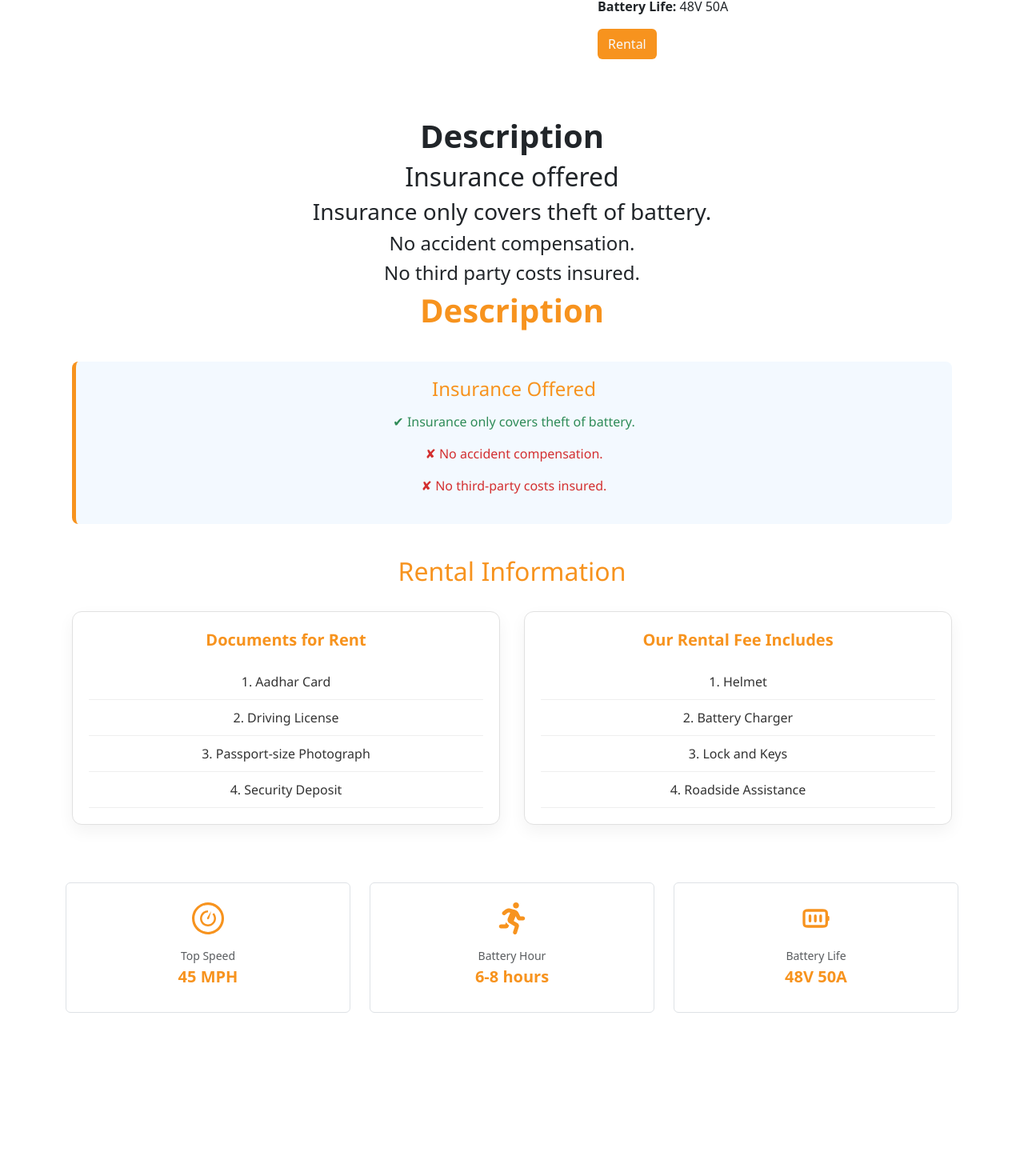
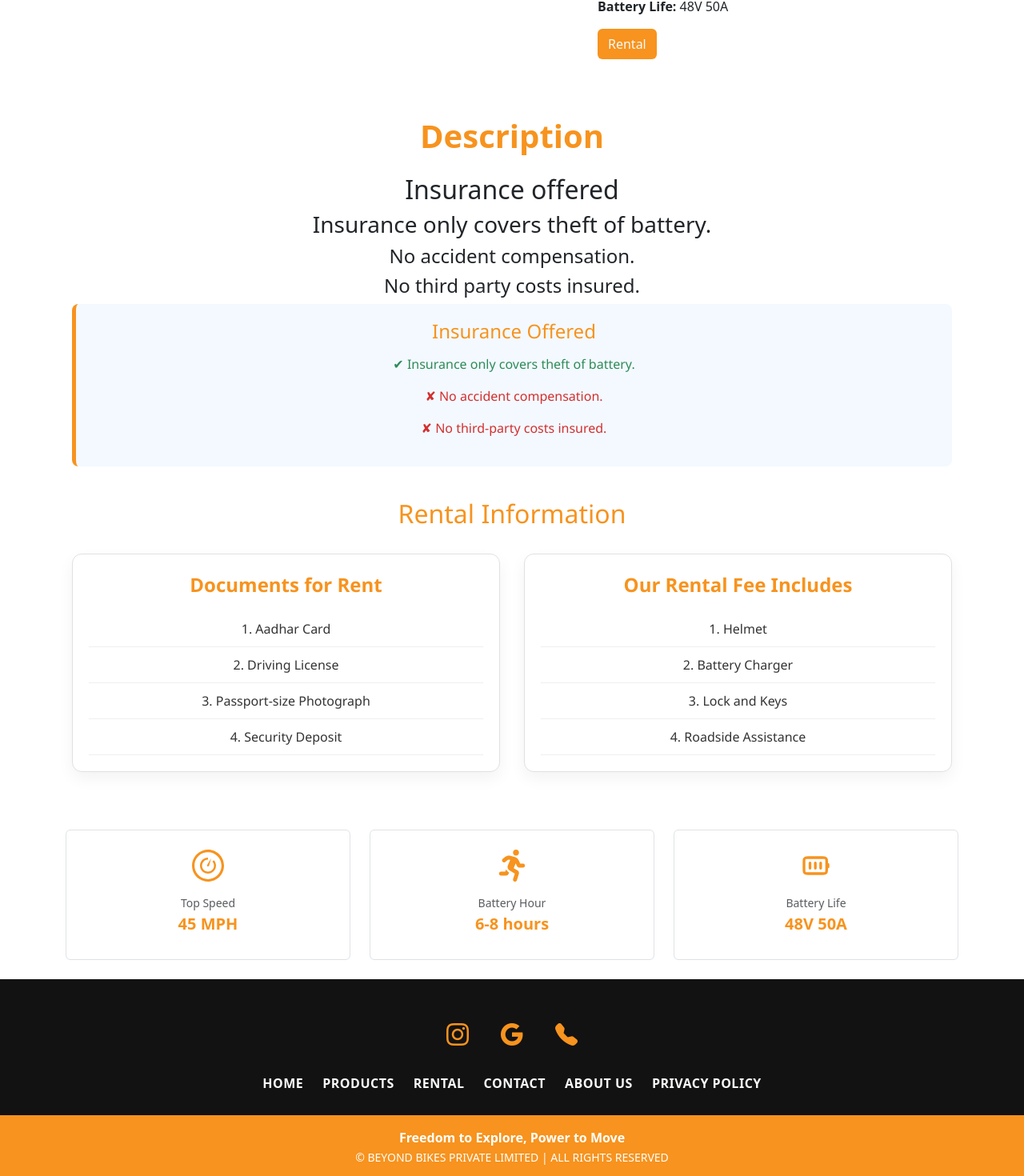
Before and after one commit to yashvikotak2003/E-bikes-Beyond-27-2025, a Next.js app: page /cartoonproductdetails in a window 1280 px wide. Shown: the part 892-2362 px from the top of the page at 80% size. Before the commit the page ends 2182 px from the top, so only its background shows below. Built offline with nearby package versions, Linux system fonts and the light colour scheme.

Commit message:
UI Changes

```diff
--- a/src/app/cartoonproductdetails/page.js
+++ b/src/app/cartoonproductdetails/page.js
@@ -8,6 +8,7 @@ import '../styles/productdetails.css'
 import Header from '../components/Header';
 import { useRouter } from 'next/navigation';
 import 'bootstrap-icons/font/bootstrap-icons.css';
+import Footer from '../components/Footer';
 
 
 const images = {
@@ -295,7 +296,7 @@ export default function CartoonDetailsPage() {
             <a className="nav-link text-muted" href="#">Reviews (1)</a>
           </li>
         </ul> */}
-        <h1 className="fw-bold" aria-current="page" href="#">Description</h1>
+        <h1 className="fw-bold mb-4" aria-current="page" href="#" style={{color:'rgb(247,147,30)'}}>Description</h1>
             <h2>Insurance offered</h2>
             <h3>Insurance only covers theft of battery.</h3>
             <h4>No accident compensation.</h4>
@@ -306,7 +307,7 @@ export default function CartoonDetailsPage() {
          The MK220 new generation 20 Cargo E-Bike comes with our Battery Efficiency Saving (BES) technology.  This new BES technology give riders 20% more of their trips distance and 10% more of the gradeability and 10% less of its weight than our old generation .
          </p> */}
         <div className="description-section">
-  <h1 className="section-title">Description</h1>
+  {/* <h1 className="section-title">Description</h1> */}
 
   <div className="insurance-box">
     <h2 className="insurance-title">Insurance Offered</h2>
@@ -371,7 +372,7 @@ export default function CartoonDetailsPage() {
           </div> */}
         </div>
       </div>
-
+      <Footer />
     </>
   );
 }
--- a/src/app/productdetails/page.js
+++ b/src/app/productdetails/page.js
@@ -8,6 +8,7 @@ import '../styles/productdetails.css'
 import Header from '../components/Header';
 import { useRouter } from 'next/navigation';
 import 'bootstrap-icons/font/bootstrap-icons.css';
+import Footer from '../components/Footer';
 
 
 
@@ -404,7 +405,7 @@ export default function ProductPage() {
       </div>
     </div> */}
     <div className="description-section">
-  <h1 className="section-title">Description</h1>
+  <h1 className="section-title" style={{color:'rgb(247,147,30)'}}>Description</h1>
 
   <div className="insurance-box">
     <h2 className="insurance-title">Insurance Offered</h2>
@@ -616,6 +617,7 @@ export default function ProductPage() {
 
         </div>
       </div> */}
+      <Footer />
     </>
   );
 }
--- a/src/app/styles/OpeningHours.css
+++ b/src/app/styles/OpeningHours.css
@@ -15,7 +15,7 @@
   }
   .set-start-50 {
     top: 50%;
-    right: -41%;
+    right: -35%;
 }
 }
 
--- a/src/app/styles/productdetails.css
+++ b/src/app/styles/productdetails.css
@@ -124,7 +124,7 @@
 }
 
 .info-header {
-  font-size: 1.25rem;
+  font-size: 1.5rem;
   font-weight: 600;
   margin-bottom: 15px;
   color: rgb(247, 147, 30);
```
Also changed, not shown: src/app/latestredproductdetails/page.js (+4 -3 lines).
